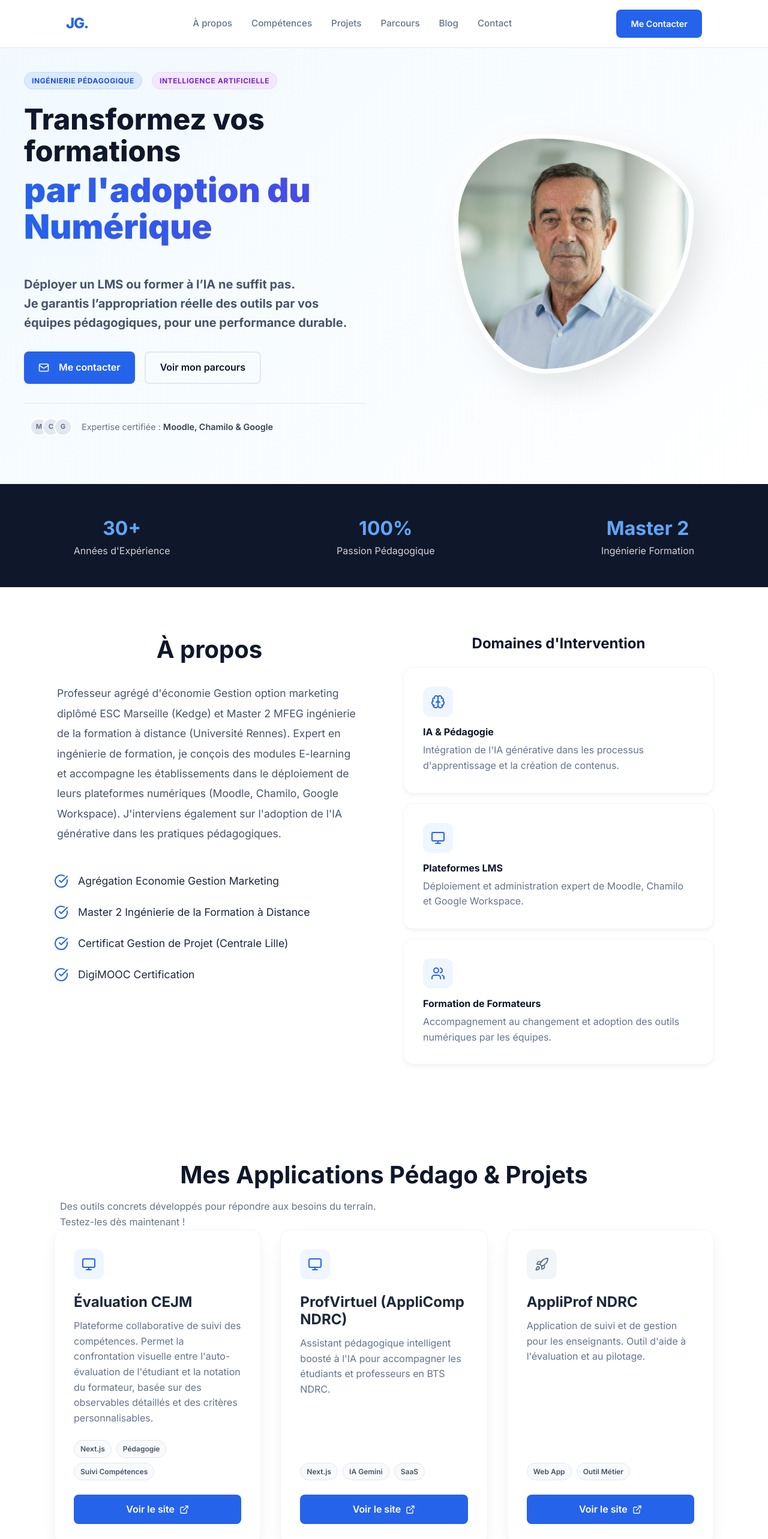
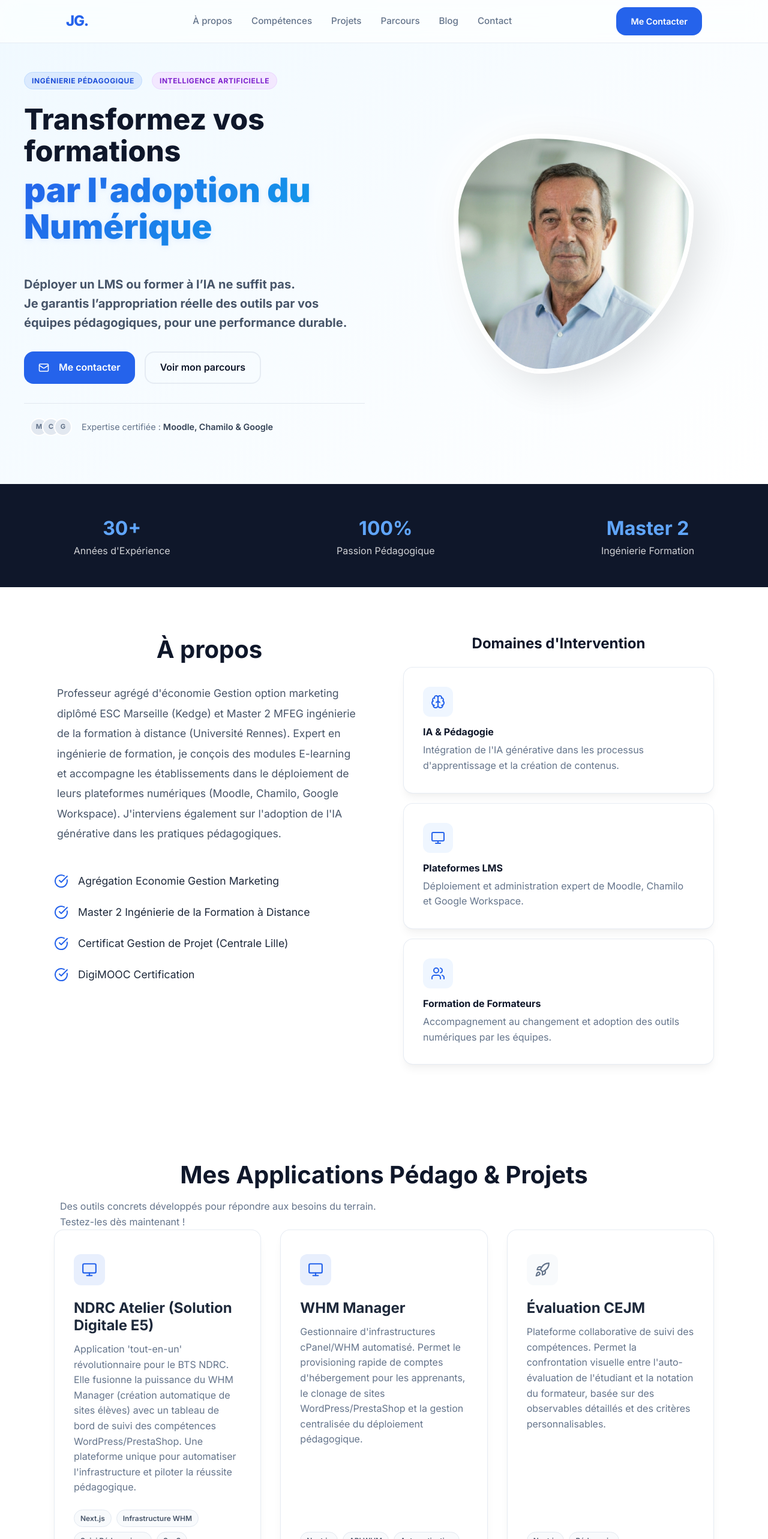
Before and after one commit to jgiraudeau/portfolio-jacques, a Next.js app: page / in a window 1280 px wide. Shown: the top 2566 px of the page at 60% size. Built offline with nearby package versions, Linux system fonts and the light colour scheme.

Commit message:
feat: add NDRC Atelier project and improve UI design

```diff
--- a/src/app/data.ts
+++ b/src/app/data.ts
@@ -84,6 +84,18 @@ export const portfolioData = {
     ],
     projects: [
         {
+            title: "NDRC Atelier (Solution Digitale E5)",
+            description: "Application 'tout-en-un' révolutionnaire pour le BTS NDRC. Elle fusionne la puissance du WHM Manager (création automatique de sites élèves) avec un tableau de bord de suivi des compétences WordPress/PrestaShop. Une plateforme unique pour automatiser l'infrastructure et piloter la réussite pédagogique.",
+            link: "https://ndrc-skills.vercel.app/",
+            tags: ["Next.js", "Infrastructure WHM", "Suivi Pédagogique", "SaaS", "E-learning"]
+        },
+        {
+            title: "WHM Manager",
+            description: "Gestionnaire d'infrastructures cPanel/WHM automatisé. Permet le provisioning rapide de comptes d'hébergement pour les apprenants, le clonage de sites WordPress/PrestaShop et la gestion centralisée du déploiement pédagogique.",
+            link: "https://whm-manager-production.up.railway.app/",
+            tags: ["Next.js", "API WHM", "Automatisation", "DevOps Pédagogique"]
+        },
+        {
             title: "Évaluation CEJM",
             description: "Plateforme collaborative de suivi des compétences. Permet la confrontation visuelle entre l'auto-évaluation de l'étudiant et la notation du formateur, basée sur des observables détaillés et des critères personnalisables.",
             link: "https://eval-cejm-app.vercel.app/",
@@ -104,7 +116,7 @@ export const portfolioData = {
         {
             title: "Suivi CCF NDRC",
             description: "Application complète de gestion et de suivi des Contrôles en Cours de Formation (CCF) pour le BTS NDRC. Permet la digitalisation des fiches E4 et E6, le dépôt de documents par les étudiants et l'évaluation par les professeurs.",
-            link: "https://ccfbts.vercel.app/", // Remplacez par l'URL réelle si différente
+            link: "https://ccfbts.vercel.app/",
             tags: ["Fullstack", "Next.js", "Digitalisation examen"]
         },
         {
@@ -112,12 +124,6 @@ export const portfolioData = {
             description: "Site vitrine moderne et dynamique pour le club d'échecs de Cassis. Présentation des activités, agenda des tournois et inscription en ligne, avec une identité visuelle forte.",
             link: "https://echecs-calanques.fr/",
             tags: ["Site Vitrine", "Design UI/UX", "Next.js"]
-        },
-        {
-            title: "NDRC Digital Skills",
-            description: "Plateforme d'apprentissage et de développement des compétences numériques ciblée pour les étudiants du BTS NDRC.",
-            link: "https://ndrc-skills.vercel.app/",
-            tags: ["Next.js", "Compétences", "Numérique"]
         },
         {
             title: "PostInsta",
--- a/src/app/globals.css
+++ b/src/app/globals.css
@@ -1,5 +1,6 @@
 :root {
   --primary: #2563eb;
+  --primary-gradient: linear-gradient(135deg, #2563eb 0%, #0ea5e9 100%);
   --primary-dark: #1e40af;
   --secondary: #64748b;
   --bg-color: #ffffff;
@@ -7,9 +8,11 @@
   --text-main: #0f172a;
   --text-muted: #64748b;
   --accent: #0ea5e9;
-  --border: #e2e8f0;
-  --radius: 8px;
-  --shadow: 0 4px 6px -1px rgb(0 0 0 / 0.1), 0 2px 4px -2px rgb(0 0 0 / 0.1);
+  --border: rgba(226, 232, 240, 0.8);
+  --glass: rgba(255, 255, 255, 0.7);
+  --radius: 16px;
+  --shadow: 0 10px 15px -3px rgba(0, 0, 0, 0.05), 0 4px 6px -2px rgba(0, 0, 0, 0.02);
+  --shadow-lg: 0 20px 25px -5px rgba(0, 0, 0, 0.1), 0 10px 10px -5px rgba(0, 0, 0, 0.04);
 }
 
 * {
--- a/src/app/page.module.css
+++ b/src/app/page.module.css
@@ -4,12 +4,12 @@
   top: 0;
   left: 0;
   right: 0;
-  background: rgba(255, 255, 255, 0.95);
-  backdrop-filter: blur(10px);
+  background: var(--glass);
+  backdrop-filter: blur(16px) saturate(180%);
   z-index: 1000;
-  border-bottom: 1px solid #e2e8f0;
-  padding: 1rem 0;
-  transition: all 0.3s ease;
+  border-bottom: 1px solid var(--border);
+  padding: 0.75rem 0;
+  transition: all 0.4s cubic-bezier(0.4, 0, 0.2, 1);
 }
 
 .navContainer {
@@ -139,11 +139,13 @@
   font-size: 3.5rem;
   line-height: 1.1;
   font-weight: 900;
-  background: linear-gradient(to right, #2563eb, #4f46e5);
+  background: var(--primary-gradient);
   -webkit-background-clip: text;
+  background-clip: text;
   -webkit-text-fill-color: transparent;
   display: block;
   margin-bottom: 1.5rem;
+  filter: drop-shadow(0 2px 4px rgba(37, 99, 235, 0.1));
 }
 
 .subtitle {
@@ -211,15 +213,33 @@
 .skillCard {
   background: white;
   padding: 2rem;
-  border-radius: 16px;
-  box-shadow: 0 4px 6px -1px rgba(0, 0, 0, 0.05);
-  transition: transform 0.3s ease;
-  border: 1px solid #f1f5f9;
+  border-radius: var(--radius);
+  box-shadow: var(--shadow);
+  transition: all 0.4s cubic-bezier(0.4, 0, 0.2, 1);
+  border: 1px solid var(--border);
+  position: relative;
+  overflow: hidden;
+}
+
+.skillCard::before {
+  content: '';
+  position: absolute;
+  top: 0;
+  left: 0;
+  width: 4px;
+  height: 0;
+  background: var(--primary-gradient);
+  transition: height 0.3s ease;
 }
 
 .skillCard:hover {
-  transform: translateY(-5px);
-  border-color: #3b82f6;
+  transform: translateY(-8px);
+  box-shadow: var(--shadow-lg);
+  border-color: var(--primary);
+}
+
+.skillCard:hover::before {
+  height: 100%;
 }
 
 .skillIcon {
--- a/src/app/page.tsx
+++ b/src/app/page.tsx
@@ -184,29 +184,31 @@ export default function Home() {
           {portfolioData.projects?.map((project, idx) => (
             <div key={idx} style={{
               background: 'white',
-              borderRadius: '16px',
-              padding: '2rem',
-              boxShadow: '0 10px 30px -10px rgba(0,0,0,0.1)',
-              border: '1px solid #f1f5f9',
+              borderRadius: 'var(--radius)',
+              padding: '2.5rem 2rem',
+              boxShadow: 'var(--shadow)',
+              border: '1px solid var(--border)',
               display: 'flex',
               flexDirection: 'column',
-              transition: 'transform 0.2s',
-              height: '100%'
+              transition: 'all 0.4s cubic-bezier(0.4, 0, 0.2, 1)',
+              height: '100%',
+              position: 'relative',
+              overflow: 'hidden'
             }}
-              className="hover:-translate-y-2 transition-transform duration-300"
+              className="hover:-translate-y-2 hover:shadow-xl transition-all duration-300"
             >
               <div style={{
-                width: 50,
-                height: 50,
-                background: idx === 2 ? '#f1f5f9' : '#eff6ff',
+                width: 52,
+                height: 52,
+                background: idx === 2 ? 'var(--bg-alt)' : 'rgba(37, 99, 235, 0.1)',
                 borderRadius: '12px',
                 display: 'flex',
                 alignItems: 'center',
                 justifyContent: 'center',
-                color: idx === 2 ? '#64748b' : '#2563eb',
+                color: idx === 2 ? 'var(--secondary)' : 'var(--primary)',
                 marginBottom: '1.5rem'
               }}>
-                {idx === 2 ? <Rocket size={24} /> : <Monitor size={24} />}
+                {idx === 2 ? <Rocket size={26} /> : <Monitor size={26} />}
               </div>
 
               <h3 style={{ fontSize: '1.5rem', fontWeight: 'bold', marginBottom: '0.75rem', color: '#1e293b' }}>
```
